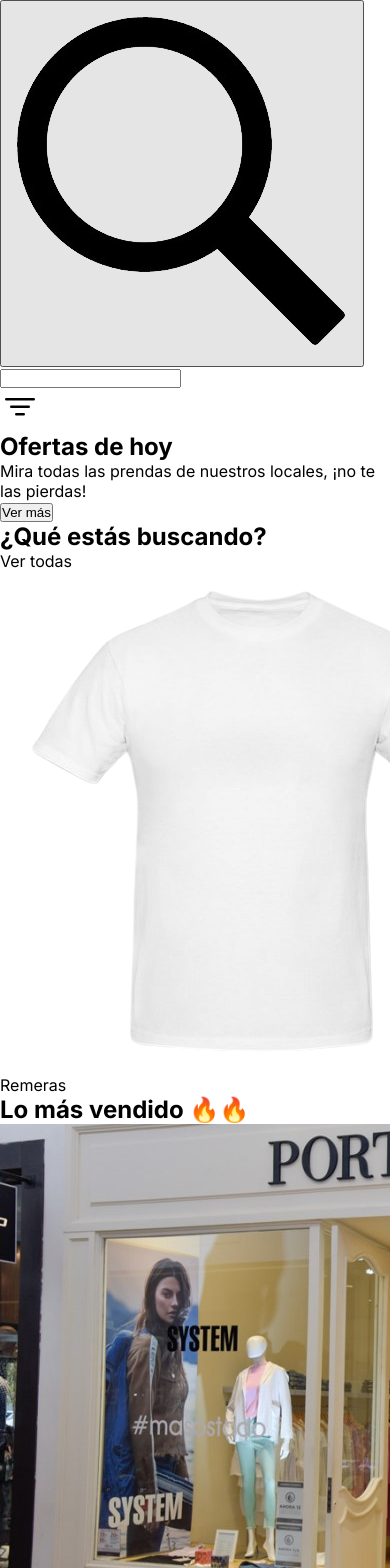
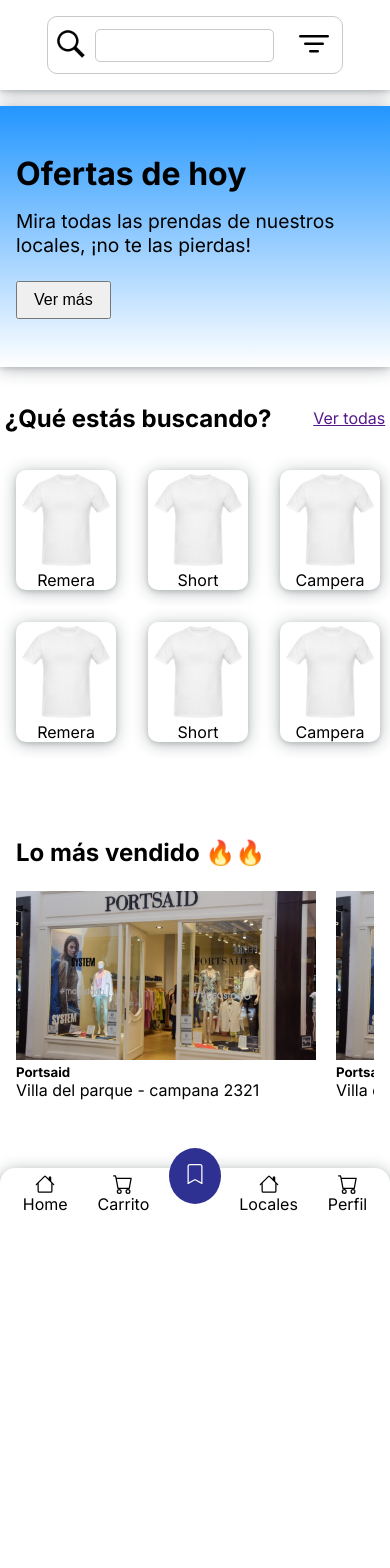
Before and after one commit to MarcosMellebovsky/Proyecto-StyleSphere, a Next.js app: page / in a window 390 px wide. Shown: the top 1568 px of the page. After the commit the page ends 1220 px from the top, so only its background shows below. Built offline with nearby package versions, Linux system fonts and the light colour scheme.

Commit message:
pagina inicio hecha

```diff
--- a/app/components/Home/home.module.css
+++ b/app/components/Home/home.module.css
@@ -0,0 +1,222 @@
+
+@media screen and (max-width: 430px) {
+    .headerPadre {
+        padding: 1rem;
+        box-shadow: rgba(14, 30, 37, 0.12) 0px 2px 4px 0px, rgba(14, 30, 37, 0.32) 0px 2px 16px 0px;
+    }
+
+    .cabeza {
+        display: flex;
+        justify-content: center;
+        align-items: center;
+    }
+
+    .divCabeza {
+        padding: .5rem;
+        border: 1px solid rgb(201, 201, 201);
+        display: flex;
+        align-items: center;
+        justify-content: center;
+        gap: 20px;
+        border-radius: 10px;
+    }
+
+    .divForm {
+        display: flex;
+        gap: 9px;
+    }
+
+    .lupaBtn {
+        border: none;
+        background-color: white;
+    }
+
+    .lupaImg {
+        width: 30px;
+    }
+
+    .divCabeza input {
+
+        border:1px solid rgb(201, 201, 201);
+        border-radius: 5px;
+    }
+
+
+
+    /* Sección Ofertas */
+    .ofertas {
+        margin-top: 1rem;
+        box-shadow: rgba(14, 30, 37, 0.12) 0px 2px 4px 0px, rgba(14, 30, 37, 0.32) 0px 2px 16px 0px;
+        background: #ffffff;
+        padding: 2rem 0;
+        background: rgb(255,255,255);
+        background: linear-gradient(0deg, rgba(255,255,255,1) 0%, rgba(35,150,255,1) 100%);
+    }
+
+    .ofertas h2 {
+        font-size: 2rem;
+        margin-bottom: 1rem;
+    }
+
+    .ofertas p {
+        font-size: 1.2rem;
+        margin-bottom: 1.5rem;
+    }
+
+    .btn {
+        padding: 0.5rem 1rem;
+        font-size: 1rem;
+
+    }
+
+    /*Que estas buscando*/
+
+    .queEstasBuscando {
+        padding: 2rem 0;
+    }
+
+   .dentroQueEstasBuscando {
+        display: flex;
+        justify-content: space-between;
+        align-items: center;
+        margin-bottom: 1rem;
+        padding: .3rem;
+    }
+    .dentro-que-estas-buscando a {
+        margin: 1rem;
+        color: black;
+    }
+
+    .opciones {
+        display: flex;
+        align-items: center;
+        overflow-x: auto;
+        gap: 2rem;
+        padding: 1rem;
+    }
+
+    .opcion {
+        display: flex;
+        align-items: center;
+        justify-content: center;
+        flex-direction: column;
+        flex: 0 0 auto;
+        width: 100px;
+        text-align: center;
+        background-color: rgb(255, 255, 255);
+        border-radius: 10px;
+
+        box-shadow: rgba(14, 30, 37, 0.12) 0px 2px 4px 0px, rgba(14, 30, 37, 0.32) 0px 2px 16px 0px;
+
+    }
+
+    .opcion img {
+        height: 100px;
+
+        width: 100px;
+    }
+
+    .opcion p {
+        margin: 0;
+        font-size: 1rem;
+    }
+
+
+    /* Sección Lo más Vendido */
+.container{
+    padding: 1rem;
+}
+    .cardsContainer {
+        overflow-x: auto;
+        white-space: nowrap;
+        padding-bottom: 20px;
+    }
+
+    .cards {
+        display: flex;
+        gap: 20px;
+        flex-wrap: nowrap;
+    }
+
+    .card {
+        flex: 0 0 auto;
+        width: 300px;
+    }
+
+    .masVendido {
+        padding: 2rem 0;
+        overflow-x: auto;
+        white-space: nowrap;
+    }
+
+    .sectionHeader {
+        display: flex;
+        justify-content: space-between;
+        align-items: center;
+        margin-bottom: 1.5rem;
+    }
+
+    .section-header h2 {
+        font-size: 1.5rem;
+    }
+
+    .section-header .ver-mas {
+        font-size: 1rem;
+    }
+
+    .card-body h5 {
+        display: flex;
+        justify-content: center;
+    }
+    .cardImgTop{
+        width: 100%;
+    }
+
+    /*Navegador*/
+    .navegador {
+        display: flex;
+        justify-content: center;
+        align-items: center;
+        gap: 50px;
+        box-shadow: rgba(14, 30, 37, 0.12) 0px 2px 4px 0px, rgba(14, 30, 37, 0.32) 0px 2px 16px 0px;
+        border-radius: 15px 15px 0 0;
+        padding: .4rem;
+        position: relative;
+    }
+
+    .primeros2 {
+        display: flex;
+        margin-right: 30px;
+        gap: 30px;
+    }
+
+    .ultimos2 {
+        display: flex;
+        margin-left: 10px;
+        gap: 30px;
+    }
+
+    .itemsNav a {
+        display: flex;
+        flex-direction: column;
+        align-items: center;
+        justify-content: center;
+        position: relative;
+        color: black;
+        text-decoration: none;
+    }
+
+    .favoritos {
+        padding: 1rem;
+        border-radius: 50%;
+        background-color: #2E3192;
+        position: absolute;
+        top: -20px;
+        left: 50%;
+        transform: translateX(-50%);
+    }
+
+    .favoritos path {
+        color: white;
+    }
+}
--- a/app/components/Home/index.js
+++ b/app/components/Home/index.js
@@ -1,80 +1,134 @@
+import styles from './home.module.css';
+
 export default function Inicio() {
+    const Productos = [
+        {
+            nombre:"Remera",
+            imagen:"/Remera-sublimar-hombre--removebg-preview.png"
+
+        },
+        {
+            nombre:"Short",
+            imagen:"/Remera-sublimar-hombre--removebg-preview.png"
+        },
+        {
+            nombre:"Campera",
+            imagen:"/Remera-sublimar-hombre--removebg-preview.png"
+        },
+        {
+            nombre:"Buzo",
+            imagen:"/Remera-sublimar-hombre--removebg-preview.png"
+        },
+        {nombre:"Pantalon",
+        imagen:"/Remera-sublimar-hombre--removebg-preview.png"  },
+    ]
+
+    const locales = [
+        {
+            imagenLocal: "/local.jpg",
+            nombreLocal : "Portsaid",
+            direccion:" Villa del parque - campana 2321"
+        },
+        {
+            imagenLocal: "/local.jpg",
+            nombreLocal : "Portsaid",
+            direccion:" Villa del parque - campana 2321"
+        }
+        ,
+        {
+            imagenLocal: "/local.jpg",
+            nombreLocal : "Portsaid",
+            direccion:" Villa del parque - campana 2321"
+        }
+    ]
+
+
     return (
         <>
-            <form>
-                <button>
-                    <img src="/lupa.png" alt="Lupa" />
-                </button>
-                <input type="text" />
-            </form>
+        <div className={styles.headerPadre}>
+        <header className={styles.cabeza}>
+            <div className={styles.divCabeza}>
+                <form action="" className={styles.divForm} method="GET">
+                    <button type="submit" className= {styles.lupaBtn}>
+                        <img className={styles.lupaImg} src="/lupa.png" alt=""/>
+                    </button>
+                    <input type="text" class="form-control"/>
+                </form>
+                <svg  id="filter-icon" href="#" role="button"  aria-expanded="false" xmlns="http://www.w3.org/2000/svg" width="40" height="40" fill="currentColor" class="bi bi-filter fltro" viewBox="0 0 16 16" aria-label="Filter"><rect width="100%" height="100%" fill="transparent"></rect><path d="M6 10.5a.5.5 0 0 1 .5-.5h3a.5.5 0 0 1 0 1h-3a.5.5 0 0 1-.5-.5m-2-3a.5.5 0 0 1 .5-.5h7a.5.5 0 0 1 0 1h-7a.5.5 0 0 1-.5-.5m-2-3a.5.5 0 0 1 .5-.5h11a.5.5 0 0 1 0 1h-11a.5.5 0 0 1-.5-.5"/></svg>
 
-            <div>
-                <svg id="filter-icon" href="#" role="button" data-bs-toggle="dropdown" aria-expanded="false" xmlns="http://www.w3.org/2000/svg" width="40" height="40" fill="currentColor" className="bi bi-filter fltro" viewBox="0 0 16 16" aria-label="Filter">
-                    <rect width="100%" height="100%" fill="transparent" />
-                    <path d="M6 10.5a.5.5 0 0 1 .5-.5h3a.5.5 0 0 1 0 1h-3a.5.5 0 0 1-.5-.5m-2-3a.5.5 0 0 1 .5-.5h7a.5.5 0 0 1 0 1h-7a.5.5 0 0 1-.5-.5m-2-3a.5.5 0 0 1 .5-.5h11a.5.5 0 0 1 0 1h-11a.5.5 0 0 1-.5-.5" />
-                </svg>
             </div>
 
-            <section className="ofertas">
-                <div className="container">
+        </header>
+    </div>
+
+
+
+
+            <section className={styles.ofertas}>
+                <div className={styles.container}>
                     <h2>Ofertas de hoy</h2>
                     <p>Mira todas las prendas de nuestros locales, ¡no te las pierdas!</p>
-                    <button className="btn btn-dark">Ver más</button>
+                    <button className={styles.btn}>Ver más</button>
                 </div>
             </section>
 
-            <section className="que_estas_buscando">
-                <div className="dentro-que-estas-buscando">
+            <section className={styles.queEstasBuscando}>
+                <div className={styles.dentroQueEstasBuscando}>
                     <h2>¿Qué estás buscando?</h2>
-                    <a href="#">Ver todas</a>
+                    <a href="">Ver todas</a>
                 </div>
-                <div className="opciones">
-                    <div className="opcion">
-                        <img src="/Remera-sublimar-hombre--removebg-preview.png" alt="Remera" />
-                        <p>Remeras</p>
+                <div className={styles.opciones}>
+                {Productos.map((producto, index) => (
+                        <div key={index} className={styles.opcion}>
+                            <img src={producto.imagen}  />
+                            <p>{producto.nombre}</p>
+                        </div>
+                    ))}
+                </div>
+
+                <div className={styles.opciones}>
+                {Productos.map((producto, index) => (
+                        <div key={index} className={styles.opcion}>
+                            <img src={producto.imagen}  />
+                            <p>{producto.nombre}</p>
+                        </div>
+                    ))}
+                </div>
+            </section>
+
+
+            <section className={styles.masVendido}>
+                <div className={styles.container}>
+                    <div className={styles.sectionHeader}>
+                        <h2>Lo más vendido <span>🔥🔥</span></h2>
+                    </div>
+                    <div className={styles.cardsContainer}>
+                        <div className={styles.cards}>
+                            {locales.map((local, index) => (
+                                <div key={index} className={styles.card}>
+                                    <div className="card">
+                                        <img src={local.imagenLocal} className={styles.cardImgTop} alt={local.nombreLocal}/>
+                                        <div className="card-body">
+                                            <h5 className="card-title">{local.nombreLocal}</h5>
+                                            <p className="card-text">{local.direccion}</p>
+                                        </div>
+                                    </div>
+                                </div>
+                            ))}
+                        </div>
                     </div>
                 </div>
             </section>
 
-
-            <section class="mas-vendido">
-        <div class="container">
-            <div class="section-header">
-                <h2>Lo más vendido <span>🔥🔥</span></h2>
-            </div>
-            <div class="cards-container">
-                <div class="cards">
-                    <div class="col-md-6 card">
-                        <div class="card">
-                            <img src="/local.jpg" class="card-img-top" alt="Portsaid"/>
-                            <div class="card-body">
-                                <h5 class="card-title">Portsaid</h5>
-                                <p class="card-text">Villa del parque - Campana 2375</p>
-                            </div>
-                        </div>
-                    </div>
-                    <div class="col-md-6 card">
-                            <img src="/local.jpg" class="card-img-top" alt="Portsaid"/>
-                            <div class="card-body">
-                                <h5 class="card-title">Portsaid</h5>
-                                <p class="card-text">Villa del parque - Campana 2375</p>
-                            </div>
-                        </div>
-                    </div>
-
-                </div>
-            </div>
-    </section>
-
-    <div class="navegador">
-        <div class="primeros2">
-            <div class="items-nav">
+    <div className={styles.navegador}>
+        <div className={styles.primeros2}>
+            <div className={styles.itemsNav}>
                 <a href="./index.html">
                     <svg xmlns="http://www.w3.org/2000/svg" width="20" height="20" fill="currentColor" class="bi bi-house" viewBox="0 0 16 16" aria-label="Home"><path d="M8.707 1.5a1 1 0 0 0-1.414 0L.646 8.146a.5.5 0 0 0 .708.708L2 8.207V13.5A1.5 1.5 0 0 0 3.5 15h9a1.5 1.5 0 0 0 1.5-1.5V8.207l.646.647a.5.5 0 0 0 .708-.708L13 5.793V2.5a.5.5 0 0 0-.5-.5h-1a.5.5 0 0 0-.5.5v1.293zM13 7.207V13.5a.5.5 0 0 1-.5.5h-9a.5.5 0 0 1-.5-.5V7.207l5-5z"/></svg>
                     <p>Home</p>
                 </a>
             </div>
-            <div class="items-nav">
+            <div className={styles.itemsNav}>
                 <a href="">
                     <svg xmlns="http://www.w3.org/2000/svg" width="20" height="20" fill="currentColor" class="bi bi-cart" viewBox="0 0 16 16" aria-label="Cart"><path d="M0 1.5A.5.5 0 0 1 .5 1H2a.5.5 0 0 1 .485.379L2.89 3H14.5a.5.5 0 0 1 .491.592l-1.5 8A.5.5 0 0 1 13 12H4a.5.5 0 0 1-.491-.408L2.01 3.607 1.61 2H.5a.5.5 0 0 1-.5-.5M3.102 4l1.313 7h8.17l1.313-7zM5 12a2 2 0 1 0 0 4 2 2 0 0 0 0-4m7 0a2 2 0 1 0 0 4 2 2 0 0 0 0-4m-7 1a1 1 0 1 1 0 2 1 1 0 0 1 0-2m7 0a1 1 0 1 1 0 2 1 1 0 0 1 0-2"/></svg>
                     <p>Carrito</p>
@@ -82,21 +136,21 @@ export default function Inicio() {
             </div>
         </div>
 
-        <div class="items-nav favoritos">
+        <div className={styles.favoritos}>
             <a href="">
                 <svg xmlns="http://www.w3.org/2000/svg" width="20" height="20" fill="currentColor" class="bi bi-bookmark" viewBox="0 0 16 16" aria-label="Favorites"><path d="M2 2v13.5a.5.5 0 0 0 .74.439L8 13.069l5.26 2.87a.5.5 0 0 0 .74-.439V2a2 2 0 0 0-2-2H4a2 2 0 0 0-2 2M8 12.067L3 14.568V2a1 1 0 0 1 1-1h8a1 1 0 0 1 1 1v12.568l-5-2.501z"/></svg>
 
             </a>
         </div>
 
-        <div class="ultimos2">
-            <div class="items-nav">
+        <div className={styles.ultimos2}>
+            <div className={styles.itemsNav}>
                 <a href="./index.html">
                     <svg xmlns="http://www.w3.org/2000/svg" width="20" height="20" fill="currentColor" class="bi bi-house" viewBox="0 0 16 16" aria-label="Home"><path d="M8.707 1.5a1 1 0 0 0-1.414 0L.646 8.146a.5.5 0 0 0 .708.708L2 8.207V13.5A1.5 1.5 0 0 0 3.5 15h9a1.5 1.5 0 0 0 1.5-1.5V8.207l.646.647a.5.5 0 0 0 .708-.708L13 5.793V2.5a.5.5 0 0 0-.5-.5h-1a.5.5 0 0 0-.5.5v1.293zM13 7.207V13.5a.5.5 0 0 1-.5.5h-9a.5.5 0 0 1-.5-.5V7.207l5-5z"/></svg>
                     <p>Locales</p>
                 </a>
             </div>
-            <div class="items-nav">
+            <div className={styles.itemsNav}>
                 <a href="">
                     <svg xmlns="http://www.w3.org/2000/svg" width="20" height="20" fill="currentColor" class="bi bi-cart" viewBox="0 0 16 16" aria-label="Cart"><path d="M0 1.5A.5.5 0 0 1 .5 1H2a.5.5 0 0 1 .485.379L2.89 3H14.5a.5.5 0 0 1 .491.592l-1.5 8A.5.5 0 0 1 13 12H4a.5.5 0 0 1-.491-.408L2.01 3.607 1.61 2H.5a.5.5 0 0 1-.5-.5M3.102 4l1.313 7h8.17l1.313-7zM5 12a2 2 0 1 0 0 4 2 2 0 0 0 0-4m7 0a2 2 0 1 0 0 4 2 2 0 0 0 0-4m-7 1a1 1 0 1 1 0 2 1 1 0 0 1 0-2m7 0a1 1 0 1 1 0 2 1 1 0 0 1 0-2"/></svg>
                     <p>Perfil</p>
--- /dev/null
+++ b/app/components/productos/index.js
@@ -0,0 +1 @@
+import styles from './productos.module.css'
--- a/app/globals.css
+++ b/app/globals.css
@@ -1,99 +1,9 @@
-:root {
-  --max-width: 1100px;
-  --border-radius: 12px;
-  --font-mono: ui-monospace, Menlo, Monaco, "Cascadia Mono", "Segoe UI Mono",
-    "Roboto Mono", "Oxygen Mono", "Ubuntu Monospace", "Source Code Pro",
-    "Fira Mono", "Droid Sans Mono", "Courier New", monospace;
-
-  --foreground-rgb: 0, 0, 0;
-  --background-start-rgb: 214, 219, 220;
-  --background-end-rgb: 255, 255, 255;
-
-  --primary-glow: conic-gradient(
-    from 180deg at 50% 50%,
-    #16abff33 0deg,
-    #0885ff33 55deg,
-    #54d6ff33 120deg,
-    #0071ff33 160deg,
-    transparent 360deg
-  );
-  --secondary-glow: radial-gradient(
-    rgba(255, 255, 255, 1),
-    rgba(255, 255, 255, 0)
-  );
-
-  --tile-start-rgb: 239, 245, 249;
-  --tile-end-rgb: 228, 232, 233;
-  --tile-border: conic-gradient(
-    #00000080,
-    #00000040,
-    #00000030,
-    #00000020,
-    #00000010,
-    #00000010,
-    #00000080
-  );
-
-  --callout-rgb: 238, 240, 241;
-  --callout-border-rgb: 172, 175, 176;
-  --card-rgb: 180, 185, 188;
-  --card-border-rgb: 131, 134, 135;
+*{
+  margin: 0;
+  padding: 0;
+  box-sizing: border-box;
 }
-
-@media (prefers-color-scheme: dark) {
-  :root {
-    --foreground-rgb: 255, 255, 255;
-    --background-start-rgb: 0, 0, 0;
-    --background-end-rgb: 0, 0, 0;
-
-    --primary-glow: radial-gradient(rgba(1, 65, 255, 0.4), rgba(1, 65, 255, 0));
-    --secondary-glow: linear-gradient(
-      to bottom right,
-      rgba(1, 65, 255, 0),
-      rgba(1, 65, 255, 0),
-      rgba(1, 65, 255, 0.3)
-    );
-
-    --tile-start-rgb: 2, 13, 46;
-    --tile-end-rgb: 2, 5, 19;
-    --tile-border: conic-gradient(
-      #ffffff80,
-      #ffffff40,
-      #ffffff30,
-      #ffffff20,
-      #ffffff10,
-      #ffffff10,
-      #ffffff80
-    );
-
-    --callout-rgb: 20, 20, 20;
-    --callout-border-rgb: 108, 108, 108;
-    --card-rgb: 100, 100, 100;
-    --card-border-rgb: 200, 200, 200;
-  }
-}
-
-* {
-  box-sizing: border-box;
-  padding: 0;
-  margin: 0;
-}
-
-html,
 body {
-  max-width: 100vw;
+  font-family: Arial, sans-serif;
   overflow-x: hidden;
 }
-
-
-
-a {
-  color: inherit;
-  text-decoration: none;
-}
-
-@media (prefers-color-scheme: dark) {
-  html {
-    color-scheme: dark;
-  }
-}
--- a/app/page.js
+++ b/app/page.js
@@ -9,6 +9,7 @@ export default function Home() {
   return (
     <>
       <Inicio></Inicio>
+
     </>
   );
 }
--- a/package.json
+++ b/package.json
@@ -9,8 +9,9 @@
     "lint": "next lint"
   },
   "dependencies": {
+    "bootstrap": "^5.3.3",
+    "next": "14.2.3",
     "react": "^18",
-    "react-dom": "^18",
-    "next": "14.2.3"
+    "react-dom": "^18"
   }
 }
```
Also changed, not shown: app/components/productos/productos.module.css (added), 1 other file (tests, documents, lock files or other folders).
